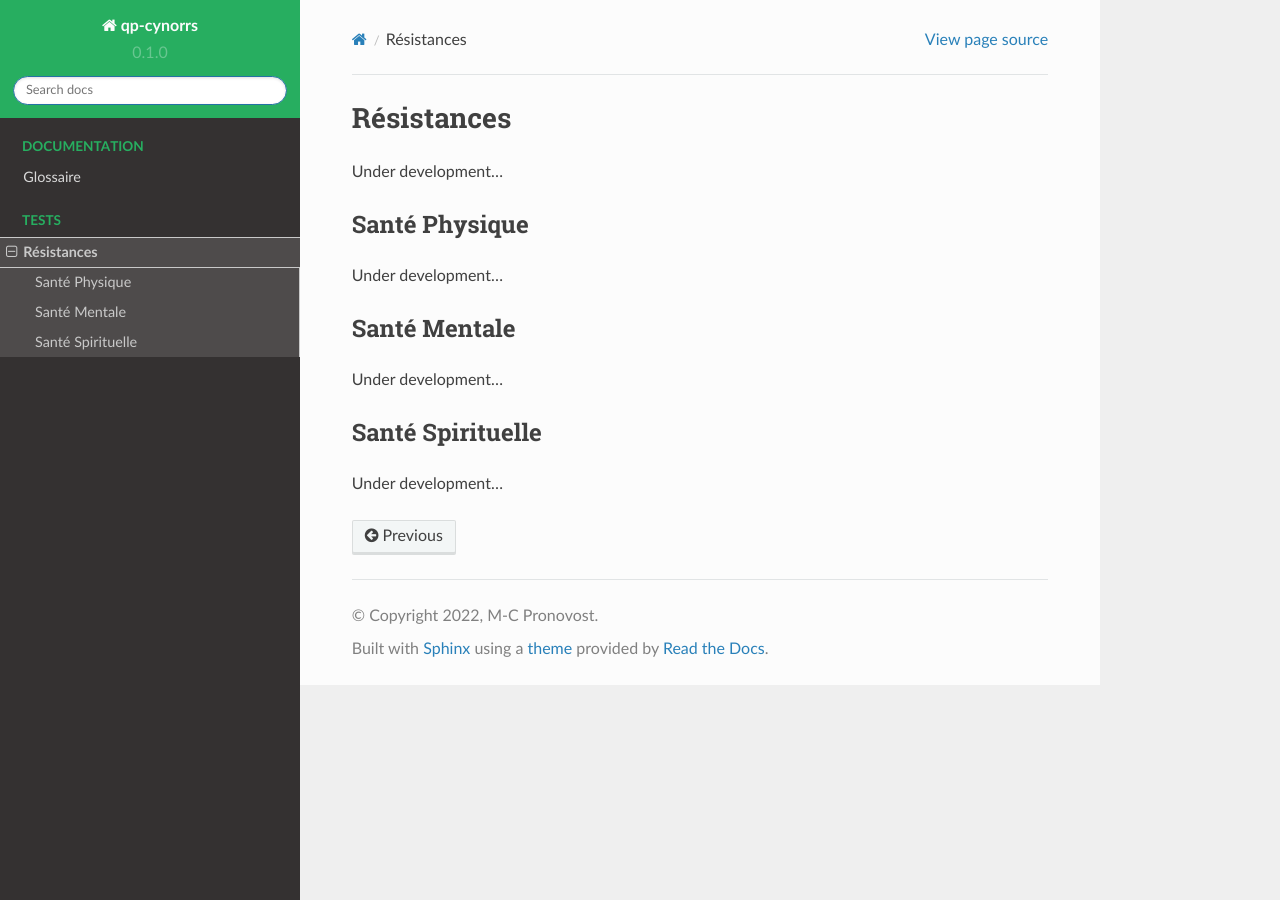
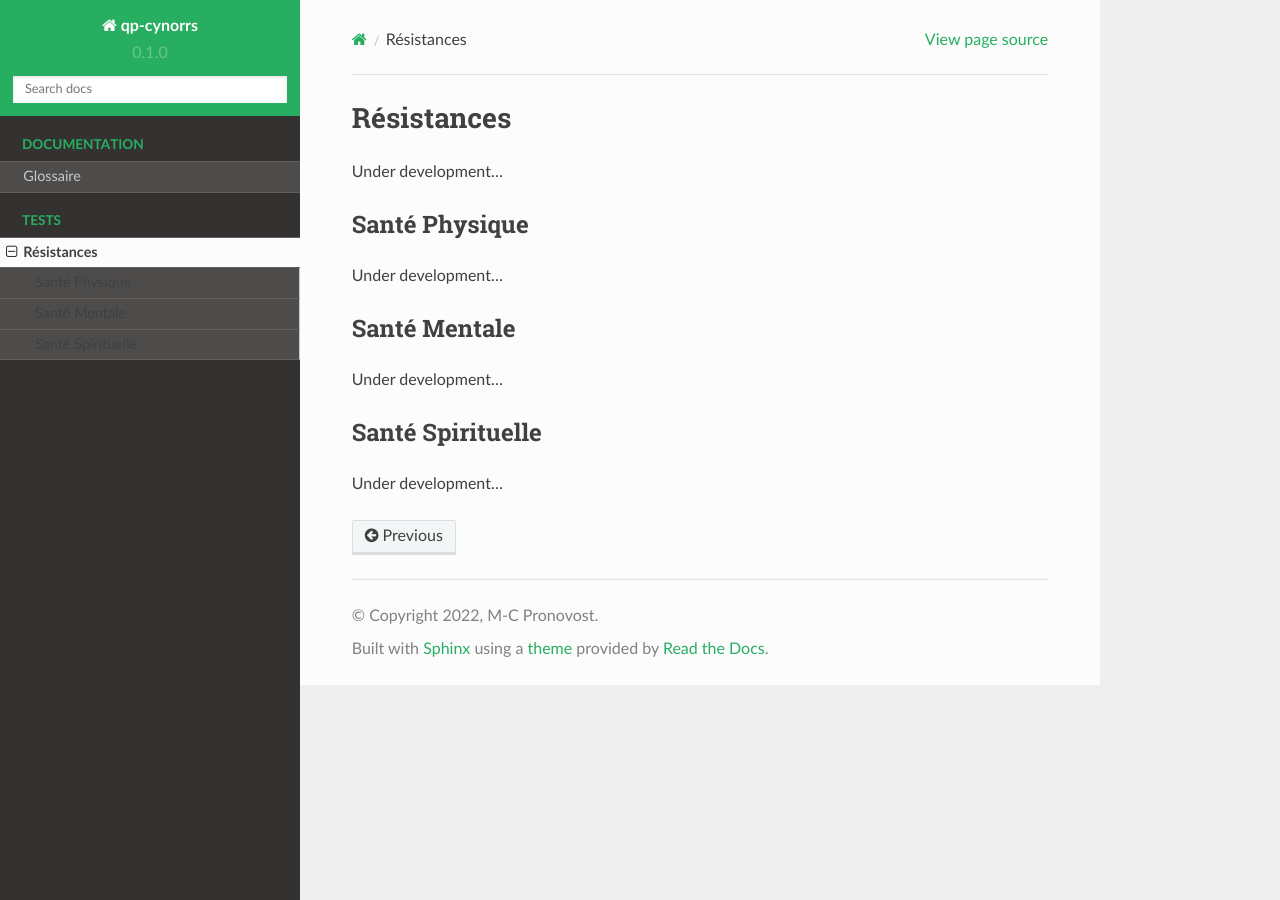
Before and after one commit to mcpronovost/qp-cynorrs, a Sphinx documentation site: the page built from docs/toughnesses.rst, in a window 1280 px wide. Built offline with Sphinx 7.4.7 and the Read the Docs theme 2.0.0, drawn with Linux system fonts in a browser that asks for light colours.

Commit message:
update docs css

```diff
--- a/docs/_templates/layout.html
+++ b/docs/_templates/layout.html
@@ -2,8 +2,12 @@
 {% block footer %}
     {{ super() }}
     <style>
+        a,
         a:visited {
-            color: #2980b9;
+            color: #27ae60;
+        }
+        a:hover {
+            color: #57c590;
         }
         /* BLOCK ADMONITION */
         .rst-content .note {
@@ -13,47 +17,36 @@
         .wy-side-nav-search {
             background-color: #27ae60;
         }
-        .wy-menu-vertical header,
-        .wy-menu-vertical p.caption {
-            color: #27ae60;
+        .wy-side-nav-search input[type=text] {
+            border: none;
+            border-radius: 0;
         }
         .wy-side-nav-search .wy-dropdown > a,
         .wy-side-nav-search > a {
             color: #fcfcfc;
         }
-        .wy-menu-vertical li {
-            border-top: none;
-            border-bottom: none;
+        .wy-menu-vertical header,
+        .wy-menu-vertical p.caption {
+            color: #27ae60;
         }
-        .wy-menu-vertical li.on a {
-            background-color: #4e4b4b;
+        .wy-menu-vertical a {
             color: #c9c9c9;
         }
-        .wy-menu-vertical li.current,
-        .wy-menu-vertical li.current > a,
-        .wy-menu-vertical li.toctree-l2.current > a,
-        .wy-menu-vertical li.toctree-l2.current li.toctree-l3 > a {
+        .wy-menu-vertical a:hover {
+            color: #27ae60;
+        }
+        .wy-menu-vertical > ul {
+            border-top: 1px solid #645e5e!important;
+        }
+        .wy-menu-vertical li {
+            border-top: none!important;
+            border-bottom: none!important;
+        }
+        .wy-menu-vertical li a {
             background-color: #4e4b4b;
+            border-top: none!important;
+            border-bottom: 1px solid #645e5e!important;
             color: #c9c9c9;
-        }
-        .wy-menu-vertical li.current > a button.toctree-expand,
-        .wy-menu-vertical li.on a button.toctree-expand {
-            color: #c9c9c9;
-        }
-        .wy-menu-vertical li.toctree-l2 a,
-        .wy-menu-vertical li.toctree-l3 a,
-        .wy-menu-vertical li.toctree-l4 a,
-        .wy-menu-vertical li.toctree-l5 a,
-        .wy-menu-vertical li.toctree-l6 a,
-        .wy-menu-vertical li.toctree-l7 a,
-        .wy-menu-vertical li.toctree-l8 a,
-        .wy-menu-vertical li.toctree-l9 a,
-        .wy-menu-vertical li.toctree-l10 a {
-            color: #c9c9c9;
-        }
-        .wy-menu-vertical li.current > a:hover,
-        .wy-menu-vertical li.on a:hover {
-            background-color: #605b5b;
         }
     </style>
 {% endblock %}
```
